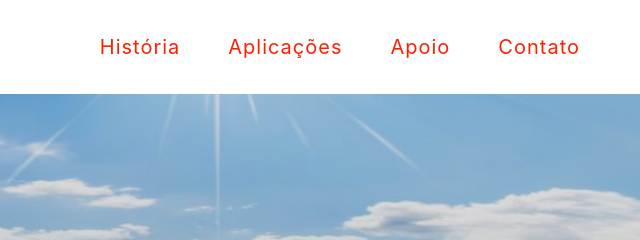
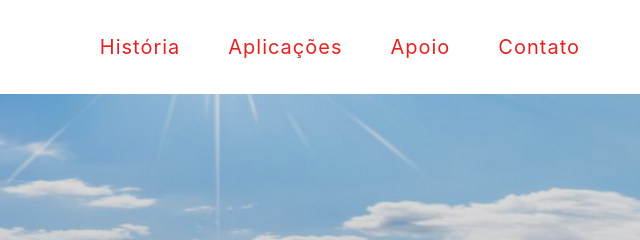
Before and after one commit to ctpmag/ctpmag.github.io, a website with bundled scripts: page index.html in a window 1280 px wide. Shown: the top 240 px of the page, 591-1231 px from the left. Built offline with nearby package versions, Linux system fonts and the light colour scheme; files whose address does not match are found by name.

Commit message:
Update index.html

```diff
--- a/index.html
+++ b/index.html
@@ -36,16 +36,16 @@
         <div class="collapse navbar-collapse" id="navbarResponsive">
           <ul class="navbar-nav ml-auto">
             <li class="nav-item">
-              <a style="color:#FF2000; font-size: 20px;" class="nav-link js-scroll-trigger" href="#hist">História</a>
+              <a style="color:#E22222; font-size: 20px;" class="nav-link js-scroll-trigger" href="#hist">História</a>
             </li>
 	    <li class="nav-item">
-              <a style="color:#FF2000; font-size: 20px;" class="nav-link js-scroll-trigger" href="#aplic">Aplicações</a>
+              <a style="color:#E22222; font-size: 20px;" class="nav-link js-scroll-trigger" href="#aplic">Aplicações</a>
             </li>
 	    <li class="nav-item">
-              <a style="color:#FF2000; font-size: 20px;" class="nav-link js-scroll-trigger" href="#apoio">Apoio</a>
+              <a style="color:#E22222; font-size: 20px;" class="nav-link js-scroll-trigger" href="#apoio">Apoio</a>
             </li>
 	    <li class="nav-item">
-              <a style="color:#FF2000; font-size: 20px;" class="nav-link js-scroll-trigger" href="#cont">Contato</a>
+              <a style="color:#E22222; font-size: 20px;" class="nav-link js-scroll-trigger" href="#cont">Contato</a>
             </li>
           </ul>
         </div>
```
